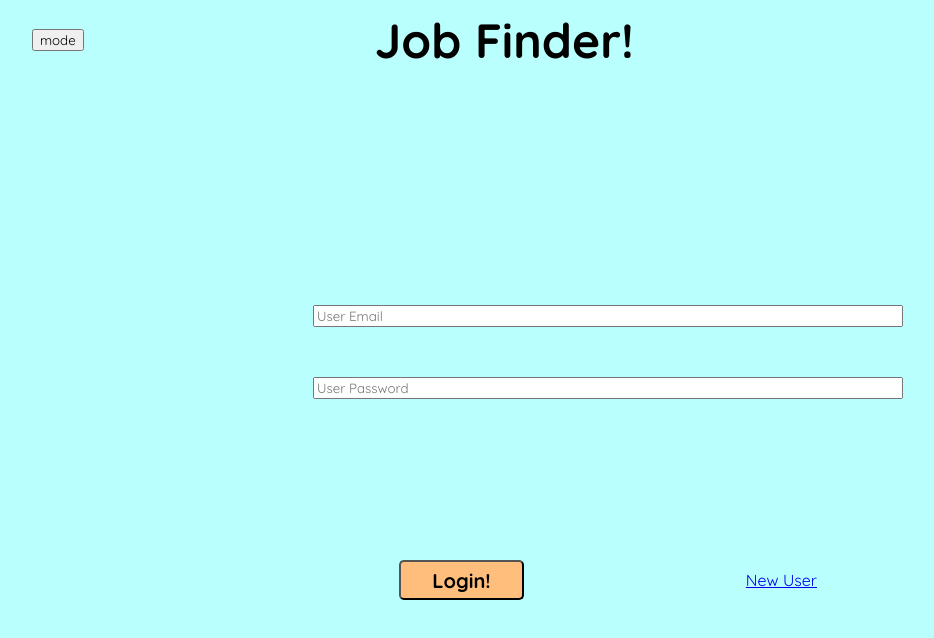
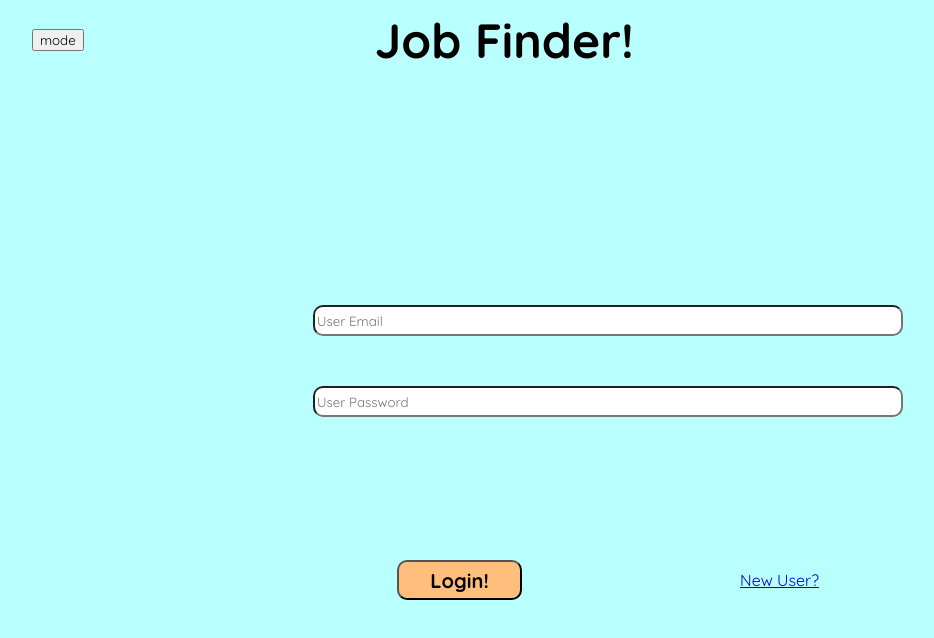
Before and after one commit to Mod4JobFinder/FrontEnd, a React (Create React App) app: page / in a window 1280 px wide. Shown: the top 638 px of the page, without its empty margins (32-966 px from the left). Built offline with nearby package versions, Linux system fonts and the light colour scheme.

Commit message:
Improve login form styling

```diff
--- a/src/components/Header/Header.css
+++ b/src/components/Header/Header.css
@@ -27,6 +27,7 @@
 
 .appTitle {
   font-size: 3em;
+  cursor: default;
 }
 
 /* Utility classes */
--- a/src/components/LoginForm/LoginForm.css
+++ b/src/components/LoginForm/LoginForm.css
@@ -18,6 +18,8 @@
 
 .login-input {
   margin: 25px;
+  height: 25px;
+  border-radius: 10px;
 }
 
 .submitBox {
@@ -28,11 +30,12 @@
 
 .loginButton {
   background-color: #FFBE7B;
-  border-radius: 5px;
+  border-radius: 10px;
   height: 40px;
   width: 125px;
   font-size: 20px;
   font-weight: bold;
+  cursor: pointer;
 }
 
 /* Utility classes */
--- a/src/components/LoginForm/LoginForm.js
+++ b/src/components/LoginForm/LoginForm.js
@@ -67,7 +67,7 @@ function LoginForm() {
         </article>
         <article className='submitBox'>
           <button onClick={handleLogin} className='loginButton' data-cy='loginButton'>Login!</button>
-          <Link to={'/NewUser'} className='newUserButton' data-cy='newUserButton'>New User</Link>
+          <Link to={'/NewUser'} className='newUserButton' data-cy='newUserButton'>New User?</Link>
         </article>
       </div>
     </section>
```
